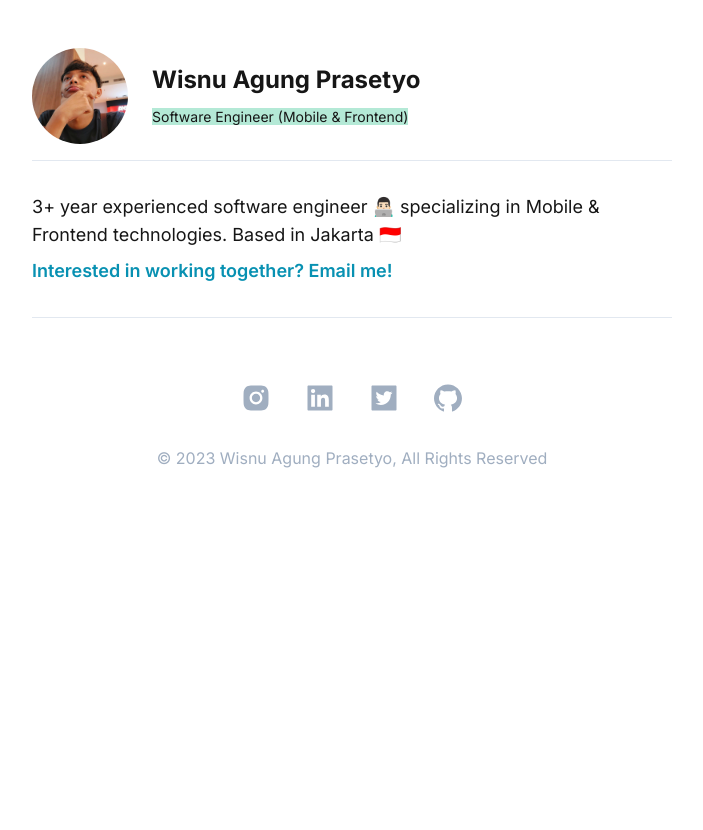
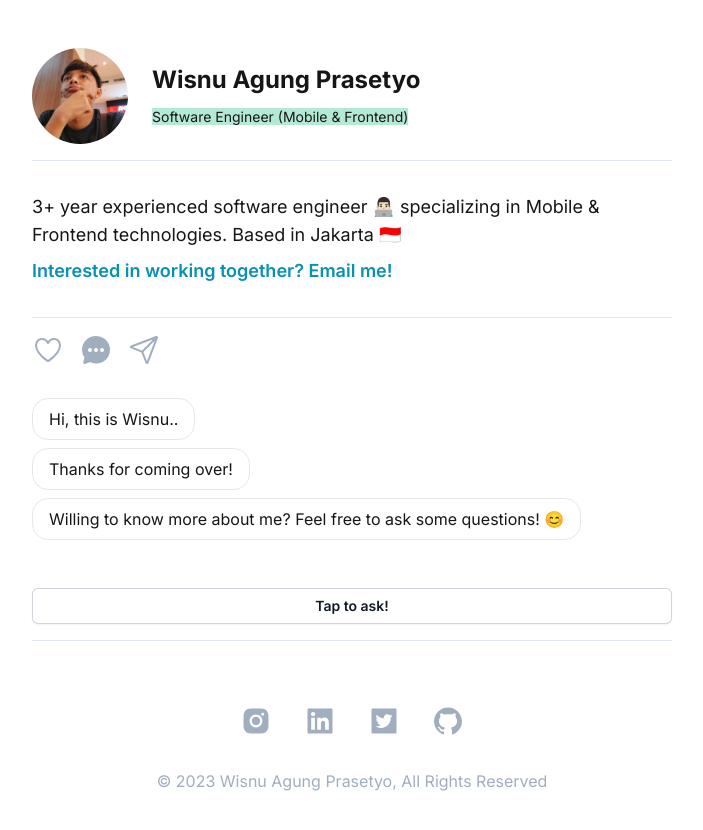
Before and after one commit to wisungyo/simplify-website, a Next.js app: page / in a window 1280 px wide. Shown: the top 830 px of the page, without its empty margins (288-991 px from the left). Before the commit the page ends 800 px from the top, so only its background shows below. Built offline with nearby package versions, Linux system fonts and the light colour scheme.

Commit message:
feat: chat room

```diff
--- /dev/null
+++ b/app/components/ChatBubble/index.tsx
@@ -0,0 +1,31 @@
+import { ChatBubble as ChatBubbleType } from "@/app/constants/types";
+
+const ChatBubble = ({
+  text,
+  position,
+  lastBubble,
+  size = "normal",
+}: ChatBubbleType) => {
+  const stylesBg = position === "end" ? "bg-[#A0AEC0]" : "";
+  const stylesPoss = position === "end" ? "justify-end" : "justify-start";
+  const stylesLast = lastBubble ? "mb-4" : "";
+  const stylesTextColor = position === "end" ? "text-white" : "";
+
+  return (
+    <>
+      <div className={`flex flex-row ${stylesPoss} ${stylesLast}`}>
+        <div className="max-w-[90%]">
+          <div>
+            <div
+              className={`inline-block rounded-[16px] border px-4 py-2 ${stylesBg} ${stylesTextColor}`}
+            >
+              <p>{text}</p>
+            </div>
+          </div>
+        </div>
+      </div>
+    </>
+  );
+};
+
+export default ChatBubble;
--- /dev/null
+++ b/app/components/IconToggle/index.tsx
@@ -0,0 +1,21 @@
+import { IconPanel } from "@/app/constants/types";
+
+const IconToggle = ({
+  name,
+  IconActive,
+  IconInactive,
+  color,
+  isActive,
+}: IconPanel) => {
+  return (
+    <>
+      {isActive ? (
+        <IconActive size="2em" color={color} className="cursor-pointer" />
+      ) : (
+        <IconInactive size="2em" color={color} className="cursor-pointer" />
+      )}
+    </>
+  );
+};
+
+export default IconToggle;
--- /dev/null
+++ b/app/components/Panel/ChatRoom/index.tsx
@@ -0,0 +1,77 @@
+"use client";
+
+import { useState } from "react";
+import { answerChat, initChats, questions } from "@/app/constants/values";
+import ChatBubble from "@/app/components/ChatBubble";
+import { ChatBubble as ChatBubbleType, Question } from "@/app/constants/types";
+import { tapHere } from "@/app/constants/labels";
+
+const ChatRoom = () => {
+  const [chats, setChats] = useState<ChatBubbleType[]>(initChats);
+  const [isAsk, setIsAsk] = useState<boolean>(false);
+  const [isSliced, setIsSliced] = useState<boolean>(false);
+
+  const handleAsk = (data: Question) => {
+    const question = {
+      text: data.question,
+      position: "end",
+      lastBubble: true,
+    };
+
+    const chat = chats.push(question);
+    const answer = answerChat.find((obj) => obj.id === data.id);
+
+    if (answer) {
+      setTimeout(() => {
+        let newChat = chats.concat(answer.answer);
+        if (newChat.length > 10) {
+          newChat = newChat.slice(newChat.length - 10);
+          setIsSliced(true);
+        }
+        setChats(newChat);
+      }, 500);
+    }
+
+    setIsAsk(false);
+  };
+
+  return (
+    <>
+      <div className="flex flex-col gap-2">
+        {isSliced && (
+          <div className="flex flex-row justify-center text-cyan-600">•••</div>
+        )}
+        {chats.map((data, index) => (
+          <ChatBubble
+            key={index}
+            text={data.text}
+            position={data.position}
+            lastBubble={data.lastBubble}
+          />
+        ))}
+      </div>
+      {isAsk ? (
+        <div className="flex flex-row scroll-smooth flex-wrap">
+          {questions.map((data, index) => (
+            <div
+              key={index}
+              className="py-2 px-3 rounded-xl border text-xs whitespace-nowrap mr-2 mb-2 cursor-pointer hover:bg-sky-50"
+              onClick={() => handleAsk(data)}
+            >
+              {data.text}
+            </div>
+          ))}
+        </div>
+      ) : (
+        <div
+          className="inline-flex w-full justify-center gap-x-1.5 rounded-md bg-white px-3 py-2 text-sm font-semibold text-gray-900 shadow-sm ring-1 ring-inset ring-gray-300 hover:bg-sky-50 cursor-pointer"
+          onClick={() => setIsAsk(true)}
+        >
+          {tapHere}
+        </div>
+      )}
+    </>
+  );
+};
+
+export default ChatRoom;
--- /dev/null
+++ b/app/components/Panel/PanelIcons/index.tsx
@@ -0,0 +1,58 @@
+import {
+  IoHeartOutline,
+  IoHeart,
+  IoChatbubbleEllipses,
+  IoChatbubbleEllipsesOutline,
+  IoPaperPlane,
+  IoPaperPlaneOutline,
+} from "react-icons/io5";
+import { IconPanel } from "@/app/constants/types";
+import { primaryBlur } from "@/app/constants/colors";
+import IconToggle from "@/app/components/IconToggle";
+import ChatRoom from "../ChatRoom";
+
+const PanelIcons = () => {
+  const panelIcons: IconPanel[] = [
+    {
+      name: "love",
+      IconActive: IoHeart,
+      IconInactive: IoHeartOutline,
+      color: primaryBlur,
+      isActive: false,
+    },
+    {
+      name: "chat",
+      IconActive: IoChatbubbleEllipses,
+      IconInactive: IoChatbubbleEllipsesOutline,
+      color: primaryBlur,
+      isActive: true,
+    },
+    {
+      name: "share",
+      IconActive: IoPaperPlane,
+      IconInactive: IoPaperPlaneOutline,
+      color: primaryBlur,
+      isActive: false,
+    },
+  ];
+
+  return (
+    <div className="flex flex-col gap-8 ">
+      <div className="flex flex-row gap-4 justify-left">
+        {panelIcons.map((data, index) => (
+          <IconToggle
+            key={index}
+            name={data.name}
+            IconActive={data.IconActive}
+            IconInactive={data.IconInactive}
+            color={data.color}
+            isActive={data.isActive}
+          />
+        ))}
+      </div>
+      <ChatRoom />
+    </div>
+  );
+};
+
+export default PanelIcons;
--- /dev/null
+++ b/app/components/Panel/index.tsx
@@ -0,0 +1,12 @@
+import PanelIcons from "./PanelIcons";
+
+const Panel = () => {
+  return (
+    <>
+      <div className="bg-[#E2E8F0] h-[1px] my-4" />
+      <PanelIcons />
+    </>
+  );
+};
+
+export default Panel;
--- a/app/constants/labels.ts
+++ b/app/constants/labels.ts
@@ -4,3 +4,4 @@ export const bio =
   "+ year experienced software engineer 👨🏻‍💻 specializing in Mobile & Frontend technologies. Based in Jakarta 🇮🇩";
 export const toEmail = "Interested in working together? Email me!";
 export const footer = "© 2023 Wisnu Agung Prasetyo, All Rights Reserved";
+export const tapHere = "Tap to ask!";
--- a/app/constants/types.ts
+++ b/app/constants/types.ts
@@ -3,3 +3,29 @@ export type IconFooter = {
   IconComponent: React.ElementType;
   color: string;
 };
+
+export type IconPanel = {
+  name: string;
+  IconActive: React.ElementType;
+  IconInactive: React.ElementType;
+  color: string;
+  isActive: boolean;
+};
+
+export type ChatBubble = {
+  text: string;
+  position: string; // options: "start" or "end"
+  lastBubble: boolean;
+  size?: string;
+};
+
+export type Question = {
+  id: string;
+  text: string;
+  question: string;
+};
+
+export type AnswerChatBubble = {
+  id: string;
+  answer: ChatBubble[];
+};
--- /dev/null
+++ b/app/constants/values.ts
@@ -0,0 +1,150 @@
+import { AnswerChatBubble, ChatBubble, Question } from "./types";
+
+export const initChats: ChatBubble[] = [
+  {
+    text: "Hi, this is Wisnu..",
+    position: "start",
+    lastBubble: false,
+  },
+  {
+    text: "Thanks for coming over!",
+    position: "start",
+    lastBubble: false,
+  },
+  {
+    text: "Willing to know more about me? Feel free to ask some questions! 😊",
+    position: "start",
+    lastBubble: true,
+  },
+];
+
+export const questions: Question[] = [
+  {
+    id: "0",
+    text: "Education background? 🎓",
+    question: "Tell me your education background, please..",
+  },
+  {
+    id: "1",
+    text: "Skills you have? 🛠️",
+    question: "Curious about your skills. What do you offer to your client?",
+  },
+  {
+    id: "2",
+    text: "Working experience? 👨🏻‍💻",
+    question: "May I know your current job and previous working experience?",
+  },
+  {
+    id: "3",
+    text: "Your portfolio? ⭐️",
+    question: "Looks interesting already. Show me your work, Wisnu 😁",
+  },
+  {
+    id: "4",
+    text: "Hmm, let's work together! 🔥",
+    question: "Well, what do you think about working together, Wisnu?",
+  },
+];
+
+export const answerChat: AnswerChatBubble[] = [
+  {
+    id: "0",
+    answer: [
+      {
+        text: "Okay",
+        position: "start",
+        lastBubble: false,
+      },
+      {
+        text: "Well, I was graduated 🎓 from State University of Malang in 2020",
+        position: "start",
+        lastBubble: false,
+      },
+      {
+        text: "I pursued a Bachelor of Arts in Computer Science 💻",
+        position: "start",
+        lastBubble: true,
+      },
+    ],
+  },
+  {
+    id: "1",
+    answer: [
+      {
+        text: "I specialize in mobile and frontend development",
+        position: "start",
+        lastBubble: false,
+      },
+      {
+        text: "Mastering React Native, React, Next.js, and Git. Working wonders with REST APIs, diving into ES7, JavaScript, and TypeScript is all in a day's work.",
+        position: "start",
+        lastBubble: false,
+      },
+      {
+        text: " These skills power my ability to craft top-notch mobile apps and create dynamic frontend experiences.",
+        position: "start",
+        lastBubble: true,
+      },
+    ],
+  },
+  {
+    id: "2",
+    answer: [
+      {
+        text: "Currently I am working as a Mobile Developer for tech company in Jakarta",
+        position: "start",
+        lastBubble: false,
+      },
+      {
+        text: "By today, It's been almost 3 years. Alhamdulillah 😊",
+        position: "start",
+        lastBubble: false,
+      },
+      {
+        text: "Anyway, this is also my first job since I graduated.",
+        position: "start",
+        lastBubble: true,
+      },
+    ],
+  },
+  {
+    id: "3",
+    answer: [
+      {
+        text: "I'd love to!",
+        position: "start",
+        lastBubble: false,
+      },
+      {
+        text: "You know what? I am making it posible to show it here as well. Right now I am working on it 🔥",
+        position: "start",
+        lastBubble: false,
+      },
+      {
+        text: "For that, please give me sometime and comeback later, okay? 😉",
+        position: "start",
+        lastBubble: true,
+      },
+    ],
+  },
+  {
+    id: "4",
+    answer: [
+      {
+        text: "That sounds like a great idea! ⭐️",
+        position: "start",
+        lastBubble: false,
+      },
+      {
+        text: "I believe discussing this in more detail through email or a personal chat would be more effective.",
+        position: "start",
+        lastBubble: false,
+      },
+      {
+        text: "Let's connect directly to delve deeper into the possibilities! 😊👌",
+        position: "start",
+        lastBubble: true,
+      },
+    ],
+  },
+];
--- a/app/page.tsx
+++ b/app/page.tsx
@@ -1,12 +1,14 @@
 import Bio from "./components/Bio";
 import Footer from "./components/Footer";
 import Header from "./components/Header";
+import Panel from "./components/Panel";
 
 export default function Home() {
   return (
     <main className="mx-auto max-w-2xl px-4 py-8">
       <Header />
       <Bio />
+      <Panel />
       <Footer />
     </main>
   );
```
Also changed, not shown: 1 other file (tests, documents, lock files or other folders).
